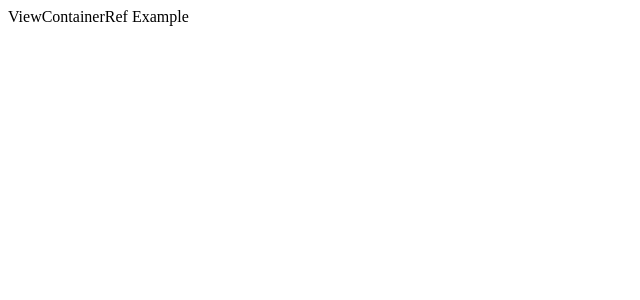
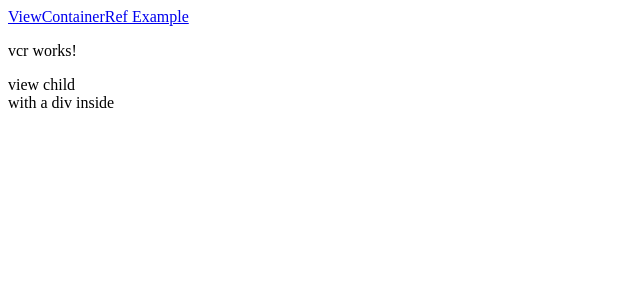
Before and after one commit to aaronrhoades/ngPlayground, an Angular app: page /vcr in a window 1280 px wide. Before the commit this address led to /. Shown: the top 300 px of the page, without its empty margins (0-640 px from the left). Built offline with nearby package versions, Linux system fonts and the light colour scheme.

Commit message:
Testing ViewContainerRef and @ViewChild

```diff
--- a/src/app/app.component.ts
+++ b/src/app/app.component.ts
@@ -1,10 +1,10 @@
 import { Component } from '@angular/core';
-import { RouterOutlet } from '@angular/router';
+import { RouterOutlet, RouterLink } from '@angular/router';
 
 @Component({
   selector: 'app-root',
   standalone: true,
-  imports: [RouterOutlet],
+  imports: [RouterOutlet, RouterLink],
   templateUrl: './app.component.html',
   styleUrl: './app.component.scss'
 })
--- a/src/app/app.routes.ts
+++ b/src/app/app.routes.ts
@@ -1,3 +1,9 @@
 import { Routes } from '@angular/router';
+import { VCRComponent } from './vcr/vcr.component';
 
-export const routes: Routes = [];
+export const routes: Routes = [
+    {
+        path: 'vcr',
+        component: VCRComponent,
+    }
+];
--- /dev/null
+++ b/src/app/vcr/vcr.component.html
@@ -0,0 +1,4 @@
+<p>vcr works!</p>
+<div #viewChildTest>view child
+    <div>with a div inside</div>
+</div>
--- /dev/null
+++ b/src/app/vcr/vcr.component.ts
@@ -0,0 +1,21 @@
+import { AfterViewInit, Component, ElementRef, inject, ViewChild, ViewContainerRef } from '@angular/core';
+
+@Component({
+  selector: 'app-vcr',
+  standalone: true,
+  imports: [],
+  templateUrl: './vcr.component.html',
+  styleUrl: './vcr.component.scss'
+})
+export class VCRComponent implements AfterViewInit {
+  vcr = inject(ViewContainerRef);
+  @ViewChild('viewChildTest', {read: ElementRef}) viewChildTest!: ElementRef;
+
+
+  ngAfterViewInit() {
+    console.log('vcr', this.vcr);
+    console.log('viewChildTest', this.viewChildTest);
+
+    console.log(this.viewChildTest.nativeElement.innerText);
+  }
+}
```
Also changed, not shown: src/app/vcr/vcr.component.scss (added), 1 other file (tests, documents, lock files or other folders).
